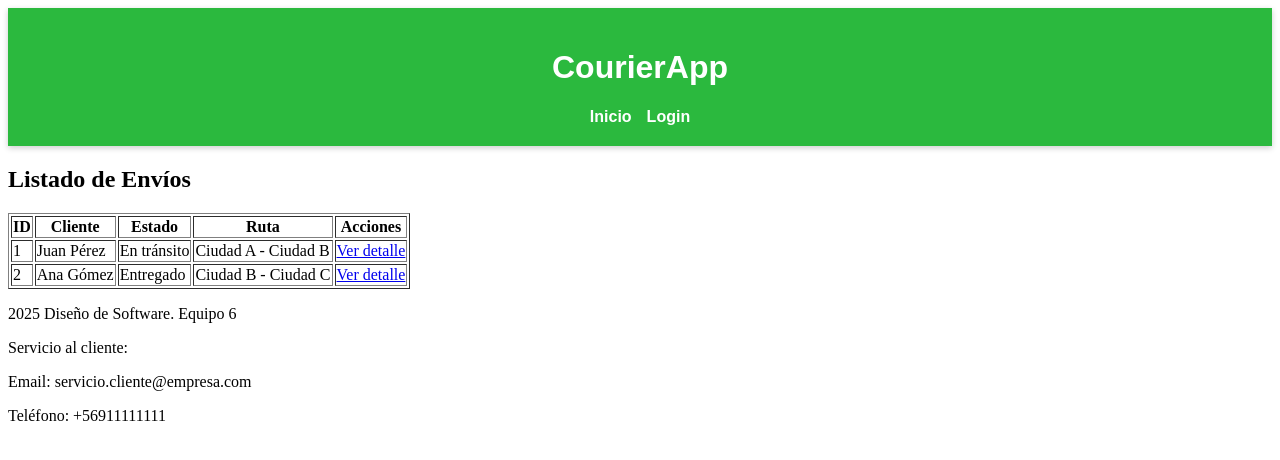
After one commit to YinYanCat/Courier, a Django app: page /envios/ in a window 1280 px wide. The commit adds this page. Shown: the top 460 px of the page. Run offline with Django 4.2, Linux system fonts and the light colour scheme.

Commit message:
feat: implementar base gráfica para web

```diff
--- a/app/middleware.py
+++ b/app/middleware.py
@@ -8,7 +8,5 @@ class SchemaMiddleware:
         # Establecer el esquema para todas las consultas
         connection.schema_name = 'courier'
 
-        print(f"Middleware está usando el esquema: {connection.schema_name}")
-
         response = self.get_response(request)
         return response
--- /dev/null
+++ b/app/static/app/css/estilos.css
@@ -0,0 +1,28 @@
+#banner {
+    background-color: #2bb93e;
+    color: white;
+    padding: 20px;
+    text-align: center;
+    font-family: sans-serif;
+    box-shadow: 0px 2px 6px rgba(0, 0, 0, 0.2);
+}
+
+
+#navbar ul {
+    list-style-type: none;
+    padding: 0;
+    margin: 10px 0 0 0;
+    display: flex;
+    justify-content: center;
+    gap: 15px;
+}
+
+#navbar a {
+    color: white;
+    text-decoration: none;
+    font-weight: bold;
+}
+
+#navbar a:hover {
+    text-decoration: underline;
+}
--- /dev/null
+++ b/app/templates/app/base.html
@@ -0,0 +1,44 @@
+<!DOCTYPE html>
+<html lang="en">
+<head>
+    <meta charset="UTF-8">
+    <meta name="viewport" content="width=device-width, initial-scale=1.0">
+    <title>CourierApp</title>
+    {% load static %}
+
+
+    <link rel="stylesheet" href="{% static 'app/css/estilos.css' %}">
+    {% block css %}
+    {% endblock %}
+</head>
+<body>
+
+    <header id="banner">
+        <h1>CourierApp</h1>
+        <nav id="navbar">
+            <ul>
+                <li><a href="{% url 'home' %}">Inicio</a></li>
+                <li><a href="{% url 'login' %}">Login</a></li>
+            </ul>
+        </nav>
+    </header>
+    <div id="content">
+
+        {% block content %}
+
+        {% endblock %}
+
+    </div>
+    {% block js %}
+
+    {% endblock %}
+
+    <footer>
+        <p>2025 Diseño de Software. Equipo 6</p>
+        <p>Servicio al cliente:</p>
+        <p>Email: servicio.cliente@empresa.com</p>
+        <p>Teléfono: +56911111111</p>
+    </footer>
+
+</body>
+</html>
--- /dev/null
+++ b/app/templates/app/envios.html
@@ -0,0 +1,41 @@
+{% extends 'app/base.html' %}
+
+{% load static %}
+
+{% block js %}
+
+{% endblock %}
+
+{% block css %}
+
+{% endblock %}
+
+{% block content %}
+
+
+<h2>Listado de Envíos</h2>
+<table border="1">
+    <tr>
+        <th>ID</th>
+        <th>Cliente</th>
+        <th>Estado</th>
+        <th>Ruta</th>
+        <th>Acciones</th>
+    </tr>
+    <tr>
+        <td>1</td>
+        <td>Juan Pérez</td>
+        <td>En tránsito</td>
+        <td>Ciudad A - Ciudad B</td>
+        <td><a href="detalle.html">Ver detalle</a></td>
+    </tr>
+    <tr>
+        <td>2</td>
+        <td>Ana Gómez</td>
+        <td>Entregado</td>
+        <td>Ciudad B - Ciudad C</td>
+        <td><a href="detalle.html">Ver detalle</a></td>
+    </tr>
+</table>
+
+{% endblock %}
--- a/app/urls.py
+++ b/app/urls.py
@@ -1,7 +1,8 @@
 from django.urls import path
-from .views import home, contactos, crear_usuario
+from .views import home, registro, login, envios
 urlpatterns = [
     path('', home, name='home'),
-    path('contactos/', contactos, name='contactos'),
-    path('crear_usuario/', crear_usuario, name='crear usuario')
+    path('crear_usuario/', registro, name='registro'),
+    path('login/', login, name='login'),
+    path('envios/',envios, name='envios')
 ]
--- a/app/views.py
+++ b/app/views.py
@@ -4,7 +4,9 @@ from django.shortcuts import render
 
 def home(request):
     return render(request, 'app/home.html')
-def contactos(request):
-    return render(request, 'app/contactos.html')
-def crear_usuario(request):
+def registro(request):
     return render(request, 'app/crear_usuario.html')
+def login(request):
+    return render(request, 'app/login.html')
+def envios(request):
+    return render(request, 'app/envios.html')
```
Also changed, not shown: app/admin.py (+5 -4 lines), app/models.py (+23 -12 lines), app/templates/app/contactos.html (deleted, +0 -11 lines), app/templates/app/crear_usuario.html (+28 -11 lines), app/templates/app/home.html (+17 -11 lines), app/templates/app/login.html (added, +25 -0 lines), app/migrations/0001_initial.py, app/migrations/0002_alter_usuario_fecha_mod.py (deleted), app/migrations/0003_estado_entrega_paquete_ruta.py (deleted), app/migrations/0004_auto_20250420_1924.py (deleted).
